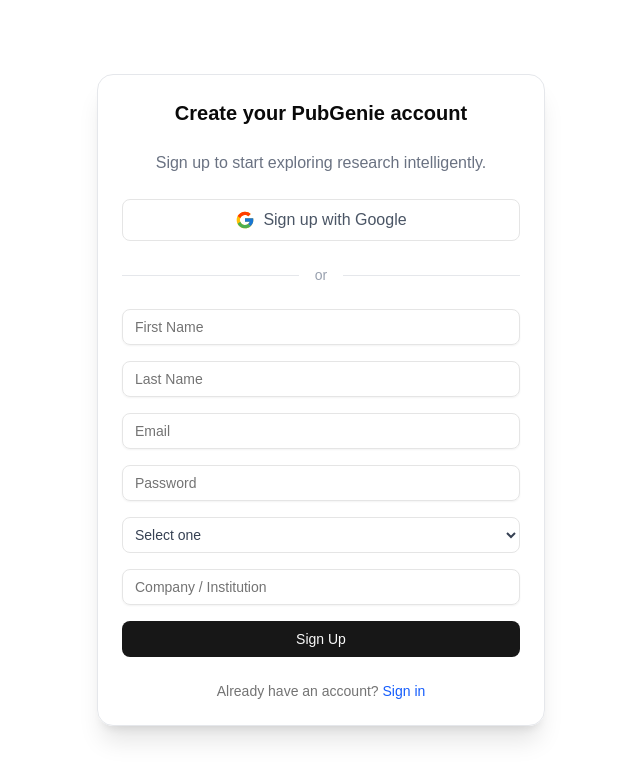
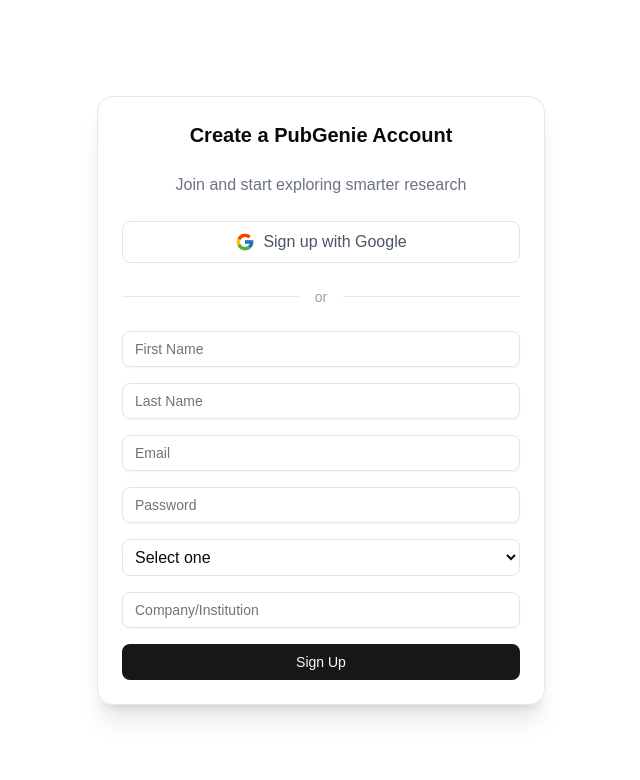
Before and after one commit to alagus04/pubgenie, a Next.js app: page /signup in a window 1280 px wide. Shown: the top 780 px of the page, without its empty margins (319-959 px from the left). Built offline with nearby package versions, Linux system fonts and the light colour scheme; no server answers.

Commit message:
release version 1.0 - attempt 2

```diff
--- a/src/lib/gemini-rest.ts
+++ b/src/lib/gemini-rest.ts
@@ -4,7 +4,6 @@
 const GEMINI_API_URL =
   'https://generativelanguage.googleapis.com/v1beta/models/gemini-2.0-flash:generateContent'
 
-// Define the structure for content messages
 interface Part {
   text: string
 }
@@ -14,7 +13,6 @@
   parts: Part[]
 }
 
-// Accept full message history, not just a string prompt
 export async function generateGeminiContent(contents: Content[]): Promise<string> {
   try {
     const apiKey = process.env.GEMINI_API_KEY
@@ -32,8 +30,9 @@
 
     const result = response.data?.candidates?.[0]?.content?.parts?.[0]?.text
     return result || 'No response generated.'
-  } catch (err: any) {
-    console.error('🛑 Gemini REST Error:', JSON.stringify(err.response?.data || err.message, null, 2))
+  } catch (err) {
+    const error = err as unknown as { response?: { data?: unknown }, message?: string }
+    console.error('🛑 Gemini REST Error:', JSON.stringify(error.response?.data || error.message, null, 2))
     return 'An error occurred while generating content.'
   }
 }
--- a/src/pages/api/chat.ts
+++ b/src/pages/api/chat.ts
@@ -190,8 +190,9 @@
     ])
 
     return res.status(200).json({ reply })
-  } catch (err) {
-    console.error('Gemini Chat Error:', err)
+} catch (err) {
+    const error = err as unknown as { response?: { data?: unknown }, message?: string }
+    console.error('Gemini Chat Error:', JSON.stringify(error.response?.data || error.message, null, 2))
     return res.status(500).json({ error: 'Something went wrong while generating the summary.' })
   }
 }
--- a/src/pages/signin.tsx
+++ b/src/pages/signin.tsx
@@ -1,4 +1,3 @@
-// /pages/signin.tsx
 import { useEffect, useState } from 'react'
 import { useRouter } from 'next/router'
 import { auth } from '@/lib/firebase'
@@ -20,15 +19,14 @@
   const [loading, setLoading] = useState(false)
   const router = useRouter()
 
-  // ✅ Step 3: Redirect signed-in users away from sign-in page
   useEffect(() => {
     const unsubscribe = onAuthStateChanged(auth, (user) => {
       if (user) {
-        router.push('/app') // ✅ change this to your actual app route
+        router.push('/app')
       }
     })
     return () => unsubscribe()
-  }, [])
+  }, [router]) // ✅ Added router as a dependency
 
   const handleSignIn = async (e: React.FormEvent) => {
     e.preventDefault()
@@ -36,8 +34,8 @@
     setError('')
     try {
       await signInWithEmailAndPassword(auth, email, password)
-      router.push('/app') // ✅ Step 2: redirect after successful sign-in
-    } catch (err) {
+      router.push('/app')
+    } catch (error) {
       setError('Invalid email or password.')
       setLoading(false)
     }
@@ -47,8 +45,8 @@
     const provider = new GoogleAuthProvider()
     try {
       await signInWithPopup(auth, provider)
-      router.push('/app') // ✅ Step 2 for Google sign-in
-    } catch (err) {
+      router.push('/app')
+    } catch (error) {
       setError('Google sign-in failed.')
     }
   }
--- a/src/pages/signup.tsx
+++ b/src/pages/signup.tsx
@@ -1,16 +1,10 @@
-// /pages/signup.tsx
 import { useState } from 'react'
 import { useRouter } from 'next/router'
 import { auth } from '@/lib/firebase'
-import {
-  createUserWithEmailAndPassword,
-  GoogleAuthProvider,
-  signInWithPopup
-} from 'firebase/auth'
+import { createUserWithEmailAndPassword, GoogleAuthProvider, signInWithPopup } from 'firebase/auth'
 import { getFirestore, doc, setDoc } from 'firebase/firestore'
 import { Input } from '@/components/ui/input'
 import { Button } from '@/components/ui/button'
-import Link from 'next/link'
 import { FcGoogle } from 'react-icons/fc'
 
 export default function SignUpPage() {
@@ -28,11 +22,11 @@
 
   const handleSignUp = async (e: React.FormEvent) => {
     e.preventDefault()
+    setError('')
     setLoading(true)
-    setError('')
 
     if (!userType) {
-      setError('Please select a user type.')
+      setError('Please select your user type.')
       setLoading(false)
       return
     }
@@ -51,12 +45,8 @@
       })
 
       router.push('/app')
-    } catch (err) {
-      if (err instanceof Error) {
-        setError(err.message)
-      } else {
-        setError('Sign up failed')
-      }
+    } catch (error) {
+      setError('Sign up failed. Please try again.')
       setLoading(false)
     }
   }
@@ -77,7 +67,7 @@
       })
 
       router.push('/app')
-    } catch (err) {
+    } catch (error) {
       setError('Google sign-up failed.')
     }
   }
@@ -85,8 +75,8 @@
   return (
     <div className="flex flex-col items-center justify-center min-h-screen px-4">
       <div className="max-w-md w-full border border-gray-200 p-6 rounded-2xl shadow-xl space-y-6">
-        <h1 className="text-xl font-semibold text-center">Create your PubGenie account</h1>
-        <p className="text-center text-gray-500">Sign up to start exploring research intelligently.</p>
+        <h1 className="text-xl font-semibold text-center">Create a PubGenie Account</h1>
+        <p className="text-center text-gray-500">Join and start exploring smarter research</p>
 
         <button
           onClick={handleGoogleSignUp}
@@ -106,37 +96,28 @@
           <Input placeholder="Last Name" value={lastName} onChange={(e) => setLastName(e.target.value)} required />
           <Input type="email" placeholder="Email" value={email} onChange={(e) => setEmail(e.target.value)} required />
           <Input type="password" placeholder="Password" value={password} onChange={(e) => setPassword(e.target.value)} required />
+
           <select
             value={userType}
             onChange={(e) => setUserType(e.target.value)}
-            className="border p-2 rounded-md w-full text-sm text-gray-700"
+            className="border p-2 rounded-md w-full"
             required
           >
-            <option value="" disabled>Select one</option>
+            <option value="">Select one</option>
             <option>Student</option>
             <option>Professor</option>
             <option>Researcher</option>
             <option>Industry Professional</option>
             <option>Healthcare Worker (Doctor, Nurse, etc.)</option>
           </select>
-          <Input
-            placeholder="Company / Institution"
-            value={institution}
-            onChange={(e) => setInstitution(e.target.value)}
-            required
-          />
+
+          <Input placeholder="Company/Institution" value={institution} onChange={(e) => setInstitution(e.target.value)} required />
           {error && <p className="text-red-500 text-sm">{error}</p>}
+
           <Button type="submit" className="w-full" disabled={loading}>
             {loading ? 'Signing up...' : 'Sign Up'}
           </Button>
         </form>
-
-        <p className="text-sm text-center text-muted-foreground">
-          Already have an account?{' '}
-          <Link href="/signin" className="text-blue-600 hover:underline">
-            Sign in
-          </Link>
-        </p>
       </div>
     </div>
   )
```
